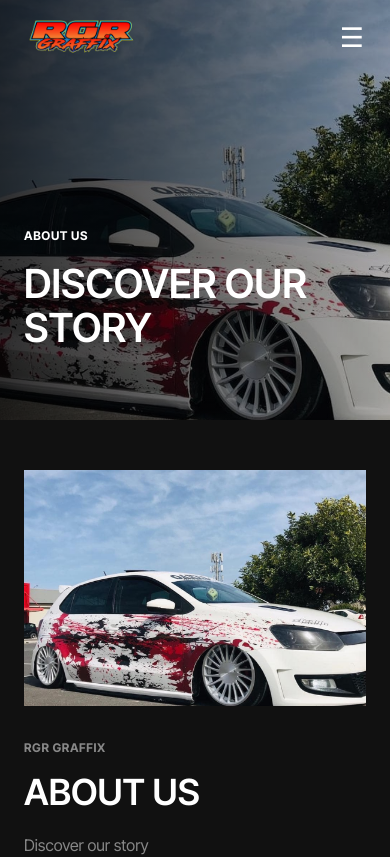
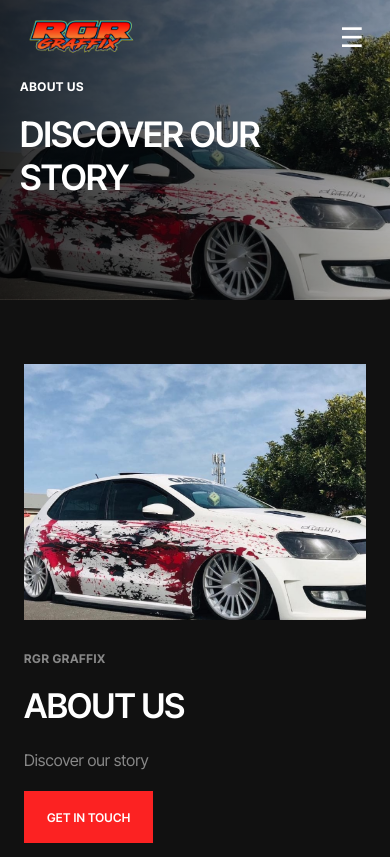
Before and after one commit to pp0447515-web/rgrgraffix, a Next.js app: page /about-us in a window 390 px wide. Shown: the top 857 px of the page. Built offline with nearby package versions, Linux system fonts and the light colour scheme.

Commit message:
Match Elementor desktop and mobile spacing across inner pages

```diff
--- a/app/globals.css
+++ b/app/globals.css
@@ -159,3 +159,55 @@
   .service-detail-card h3{font-size:19px}
   .service-detail-card p{font-size:14px}
 }
+
+
+/* Final page-by-page Elementor alignment: desktop hero padding is 175px top/bottom;
+   inner content uses the recovered 1312px layout, with the original mobile spacing. */
+.inner-hero{min-height:0;align-items:center;padding:175px max(5vw,30px)}
+.inner-hero-content{max-width:1312px;margin:0 auto}
+.inner-hero h1{font-size:clamp(40px,4.2vw,64px);line-height:1.2;letter-spacing:-.02em}
+.inner-hero-intro{font-size:18px;line-height:1.5}
+.inner-section-heading h2,.simple-content h2,.contact-page-content h2{font-size:clamp(34px,4vw,52px);line-height:1.2;letter-spacing:-.02em}
+.service-detail-content{padding-top:112px;padding-bottom:112px}
+.service-detail-grid{grid-template-columns:repeat(3,minmax(0,1fr));gap:30px}
+.service-detail-card{background:transparent;border:0;border-top:1px solid #ffffff2b}
+.service-detail-image{aspect-ratio:4/3;background:#1b1b1b}
+.service-detail-card-copy{padding:22px 0 26px}
+.service-detail-card h3{font-size:clamp(18px,1.7vw,24px);text-transform:none;line-height:1.2}
+.service-detail-card p{font-size:16px;line-height:1.5}
+.service-next-step{background:transparent;border-top:1px solid #ffffff2b;border-bottom:1px solid #ffffff2b;padding:30px 0}
+.service-index-grid{grid-template-columns:repeat(3,minmax(0,1fr));gap:0}
+.service-index-card{min-height:320px;border:1px solid #ffffff26}
+.service-index-card h2{font-size:24px}
+.simple-content{padding-top:112px;padding-bottom:112px;gap:80px}
+.simple-content>img{max-height:none;aspect-ratio:4/5;object-fit:cover}
+.gallery-content{padding-top:50px;padding-bottom:112px}
+.gallery-grid{grid-template-columns:repeat(3,minmax(0,1fr));gap:15px}
+.gallery-grid figure{aspect-ratio:4/3}
+.contact-page-content{grid-template-columns:.9fr 1.1fr;gap:80px;padding-top:112px;padding-bottom:112px}
+.contact-page-content .contact-form{background:#181818;border:1px solid #ffffff26;padding:30px}
+.contact-page-content .contact-form input,.contact-page-content .contact-form select,.contact-page-content .contact-form textarea{background:#111;border-color:#ffffff26;color:#fff}
+.contact-page-content .contact-form input::placeholder,.contact-page-content .contact-form textarea::placeholder{color:#888}
+.nav-cta span,.button span,.text-link span{display:none}
+.service-arrow{display:none!important}
+@media(max-width:1024px){
+ .inner-hero{padding:120px 40px}
+ .service-detail-grid,.service-index-grid{grid-template-columns:repeat(2,minmax(0,1fr))}
+ .simple-content,.contact-page-content{gap:40px}
+}
+@media(max-width:767px){
+ .inner-hero{padding:80px 20px;min-height:0}
+ .inner-hero h1{font-size:clamp(34px,9vw,48px)}
+ .inner-hero-intro{font-size:16px}
+ .service-detail-content{padding-top:64px;padding-bottom:64px}
+ .service-detail-grid,.service-index-grid,.gallery-grid{grid-template-columns:1fr;gap:25px}
+ .service-detail-card-copy{padding:20px 0 24px}
+ .service-detail-card h3{font-size:20px}
+ .service-detail-card p{font-size:15px}
+ .service-next-step{margin-top:45px;align-items:flex-start;flex-direction:column}
+ .services-index-content,.gallery-content{padding-top:45px;padding-bottom:65px}
+ .service-index-card{min-height:250px}
+ .simple-content,.contact-page-content{grid-template-columns:1fr;gap:32px;padding-top:64px;padding-bottom:64px}
+ .simple-content>img{aspect-ratio:4/3;max-height:360px}
+ .contact-page-content .contact-form{padding:22px}
+}
```
